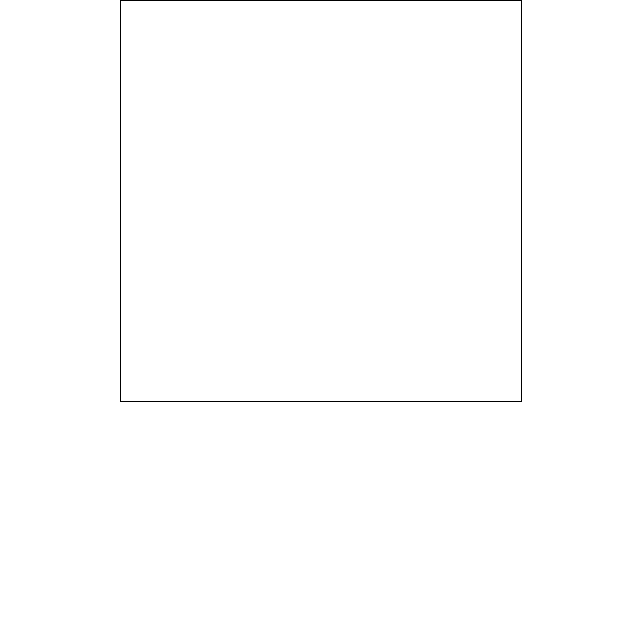
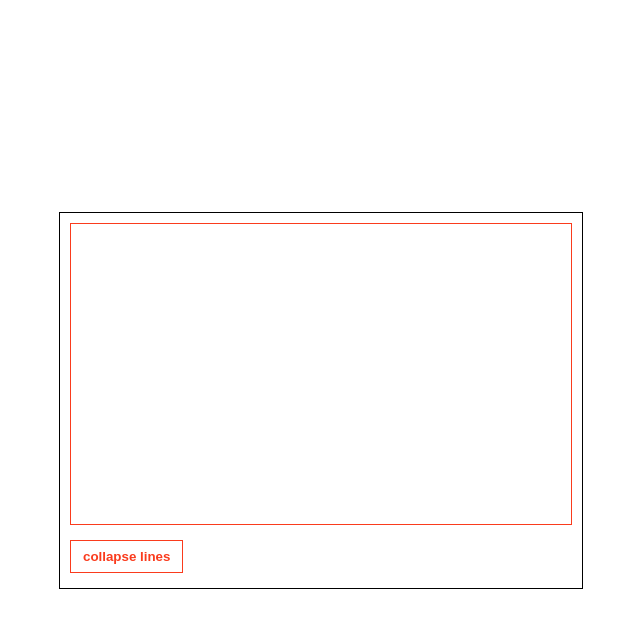
Before and after one commit to derek-012/test-task-grandysoft, a React (Create React App) app: page / in a window 1280 px wide. Shown: the top 628 px of the page, without its empty margins (319-959 px from the left). Built offline with nearby package versions, Linux system fonts and the light colour scheme.

Commit message:
Added button and styles
Добавлена кнопка и доработаны стили.

```diff
--- a/public/index.html
+++ b/public/index.html
@@ -29,7 +29,10 @@
   </head>
   <body oncontextmenu="return false;">
     <noscript>You need to enable JavaScript to run this app.</noscript>
-    <div id="root"></div>
+    <div class="wrap-root">
+      <div id="root"></div>
+    </div>
+
     <!--
       This HTML file is a template.
       If you open it directly in the browser, you will see an empty page.
--- a/public/style.css
+++ b/public/style.css
@@ -3,12 +3,38 @@
 	padding: 0;
 }
 
-body {
+
+html, body {
+	width: 100%;
+	height: 100%;
 	display: flex;
 	justify-content: center;
 	align-items: center;
 }
 
+.wrap-root {
+	border: 1px solid #000;
+	padding: 10px 10px 15px 10px;
+}
+
+.wrap-canvas {
+	display: flex;
+	flex-direction: column;
+	align-items: flex-start;
+}
+
 .canvas {
-	border: 1px solid black;
+	border: 1px solid #FA3B1D;
 }
+
+.button {
+	margin-top: 15px;
+	padding: 8px 12px;
+
+	border: 1px solid #FA3B1D;
+	background-color: #fff;
+
+	color: #FA3B1D;
+	font-weight: bold;
+	font-family: Arial;
+}
--- a/src/App.js
+++ b/src/App.js
@@ -3,7 +3,7 @@ import CanvasComponent from "./Canvas.js";
 function App() {
 
   return (
-    <CanvasComponent width="400" height="400"/>
+    <CanvasComponent width="500" height="300"/>
   );
 }
 
--- a/src/Canvas.js
+++ b/src/Canvas.js
@@ -10,6 +10,7 @@ class CanvasComponent extends React.Component {
 		this.handleClick = this.handleClick.bind(this);
 		this.mouseMove = this.mouseMove.bind(this);
 		this.contextMenu = this.contextMenu.bind(this);
+		this.handleCollapse = this.handleCollapse.bind(this);
 
 		this.state = {
 			lines: [],
@@ -93,7 +94,7 @@ class CanvasComponent extends React.Component {
 			if (this.state.lines) {
 				this.state.lines.forEach((line) => {
 					line.draw(ctx);
-				})
+				});
 			}
 
 			if (this.state.collisions) {
@@ -101,7 +102,6 @@ class CanvasComponent extends React.Component {
 					collision.draw(ctx);
 				});
 			}
-
 
 			if (this.state.drawing) {
 				const tempLine = new Line(new Point(this.state.temp.beginPoint.x, this.state.temp.beginPoint.y), new Point(this.state.temp.endPoint.x, this.state.temp.endPoint.y));
@@ -119,8 +119,19 @@ class CanvasComponent extends React.Component {
 		}, 1000 / 60);
 	}
 
+	componentWillUnmount() {
+
+	}
+
+	handleCollapse(e) {
+		console.log("COLLAPSE!!!");
+	}
+
 	render() {
-		return <canvas className="canvas" ref={this.setLineCanvasRef} onClick={this.handleClick} onMouseMove={this.mouseMove} onContextMenu={this.contextMenu} width={this.props.width} height={this.props.height}/>;
+		return <div className="wrap-canvas">
+				<canvas className="canvas" ref={this.setLineCanvasRef} onClick={this.handleClick} onMouseMove={this.mouseMove} onContextMenu={this.contextMenu} width={this.props.width} height={this.props.height}/>
+				<button className="button" onClick={this.handleCollapse}>collapse lines</button>
+			</div>;
 	}
 }
 
--- a/src/CollisionPoint.js
+++ b/src/CollisionPoint.js
@@ -1,5 +1,3 @@
-import Point from "./Point.js";
-
 class CollisionPoint {
 	constructor(point) {
 		this.point = point;
--- a/src/Line.js
+++ b/src/Line.js
@@ -4,6 +4,10 @@ class Line {
 	constructor(begin, end) {
 		this.begin = begin;
 		this.end = end;
+	}
+
+	setEndPoint(point) {
+		this.end = point;
 	}
 
 	cross(line) {
```
